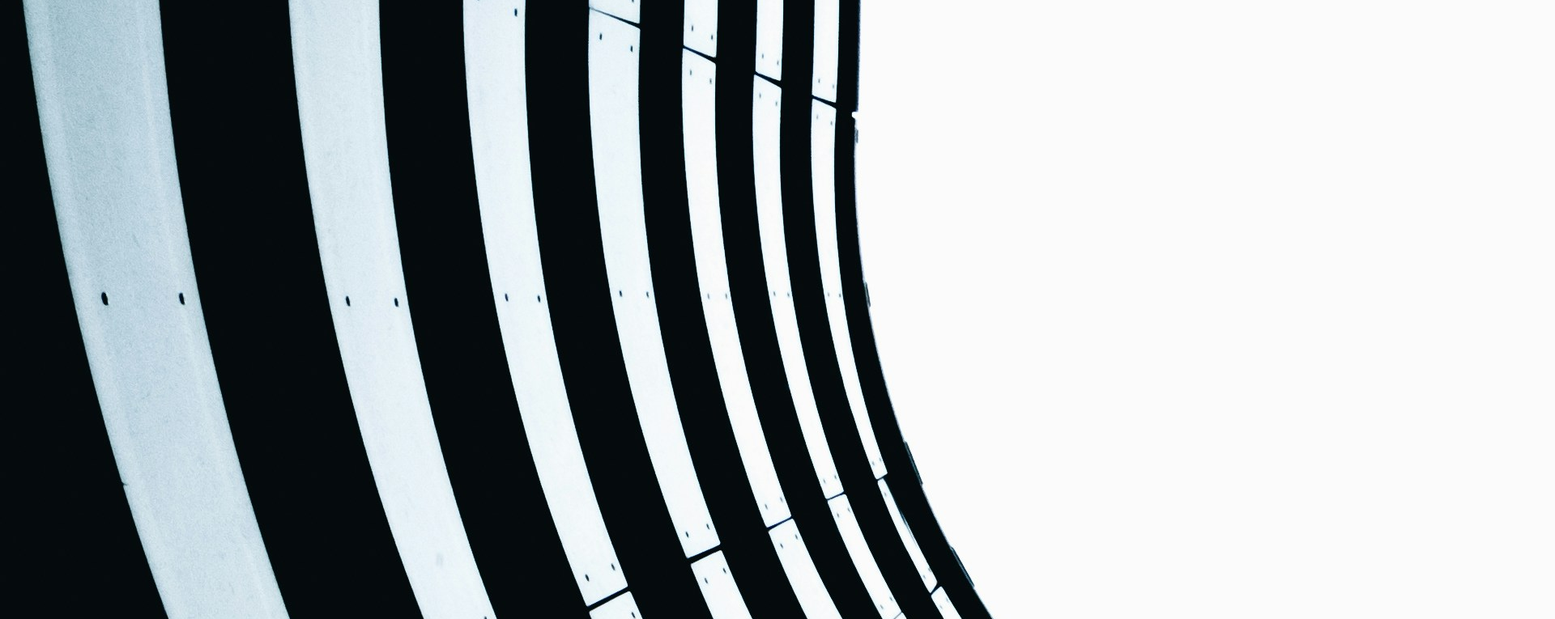
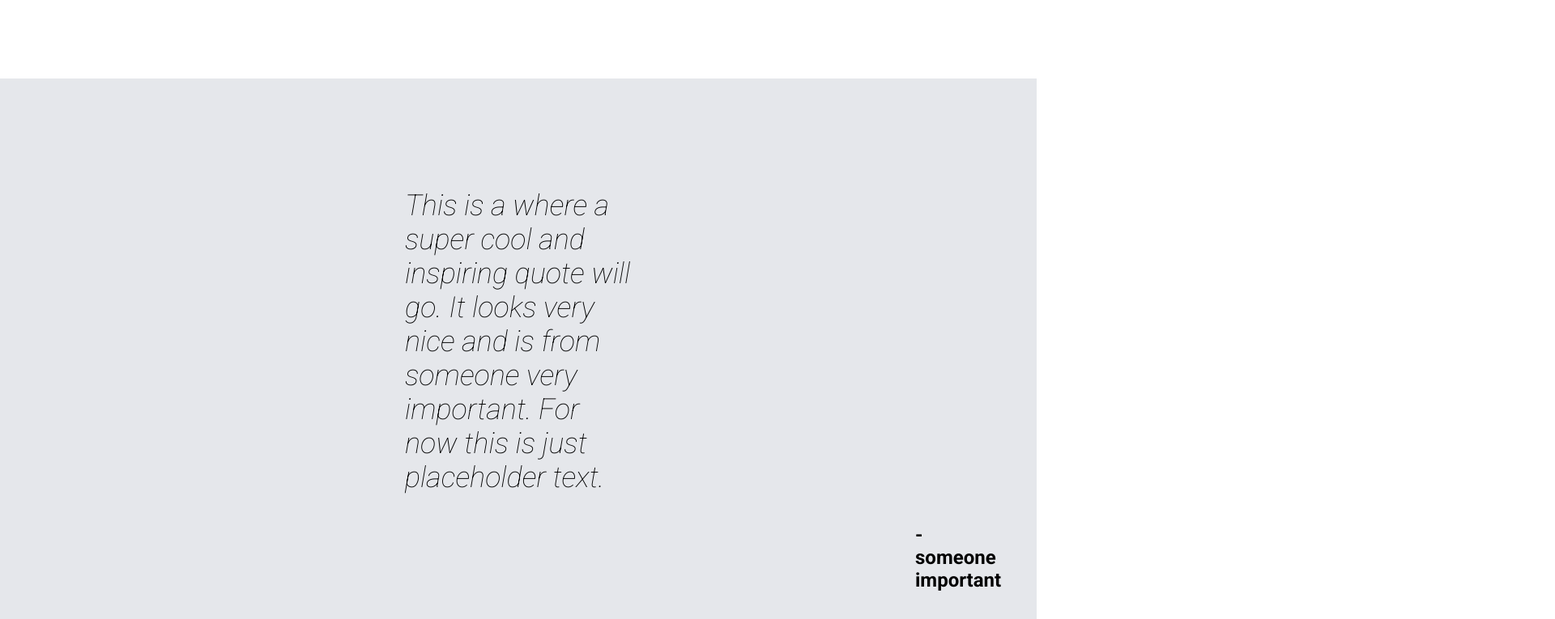
Before and after one commit to sofiabsv/landing-page, a plain HTML site: page index.html in a window 1280 px wide. Shown: the part 1135-1900 px from the top of the page at 81% size, 1920 px wide, since content can reach past the window. Drawn offline with Linux system fonts and the light colour scheme.

Commit message:
Added quote section and styling

```diff
--- a/index.html
+++ b/index.html
@@ -6,7 +6,7 @@
     <title>Landing Page</title>
     <link rel="stylesheet" href="styles.css" />
     <link
-      href="https://fonts.googleapis.com/css?family=Roboto:400,700italic,400italic,700"
+      href="https://fonts.googleapis.com/css?family=Roboto:400,700italic,100italic,700"
       rel="stylesheet"
     />
   </head>
@@ -66,11 +66,16 @@
           </div>
         </div>
       </div>
+
+      <div class="quote">
+        <p class="quote-text">
+          This is a where a super cool and inspiring quote will go. It looks
+          very nice and is from someone very important. For now this is just
+          placeholder text.
+        </p>
+        <p class="quote-credit">- someone important</p>
+      </div>
       <!--
-        <div class="quote">
-          <p>super cool quote</p>
-          <p>- someone important</p>
-        </div>
         <div class="sign-up">
           <p>Call to action! It's time!</p>
           <p>placeholder text</p>
--- a/styles.css
+++ b/styles.css
@@ -34,7 +34,7 @@ a {
 .hero-content {
   display: flex;
   justify-content: space-between;
-  padding: 100px 0;
+  padding: 120px 0;
 }
 
 .hero-main-text {
@@ -68,3 +68,51 @@ button {
   font-family: "Roboto";
   margin-top: 10px;
 }
+
+.info {
+  padding-bottom: 100px;
+}
+.info-text {
+  font-size: 36px;
+  font-weight: 800;
+  color: #1f2937;
+  display: flex;
+  justify-content: center;
+  padding: 50px 0;
+}
+
+.cards {
+  display: flex;
+  justify-content: center;
+  padding: 10px 500px;
+  gap: 50px;
+  text-align: center;
+}
+
+img {
+  width: 200px;
+  height: 200px;
+  border-radius: 10px;
+  border: 5px solid #3882f6;
+}
+
+.quote {
+  background-color: #e5e7eb;
+  display: flex;
+  flex-direction: column;
+  padding: 100px 500px;
+}
+
+.quote-text {
+  font-size: 36px;
+  font-style: italic;
+  align-items: center;
+}
+
+.quote-credit {
+  padding: 0;
+  margin: 0;
+  padding-left: 630px;
+  font-size: 24px;
+  font-weight: bold;
+}
```
